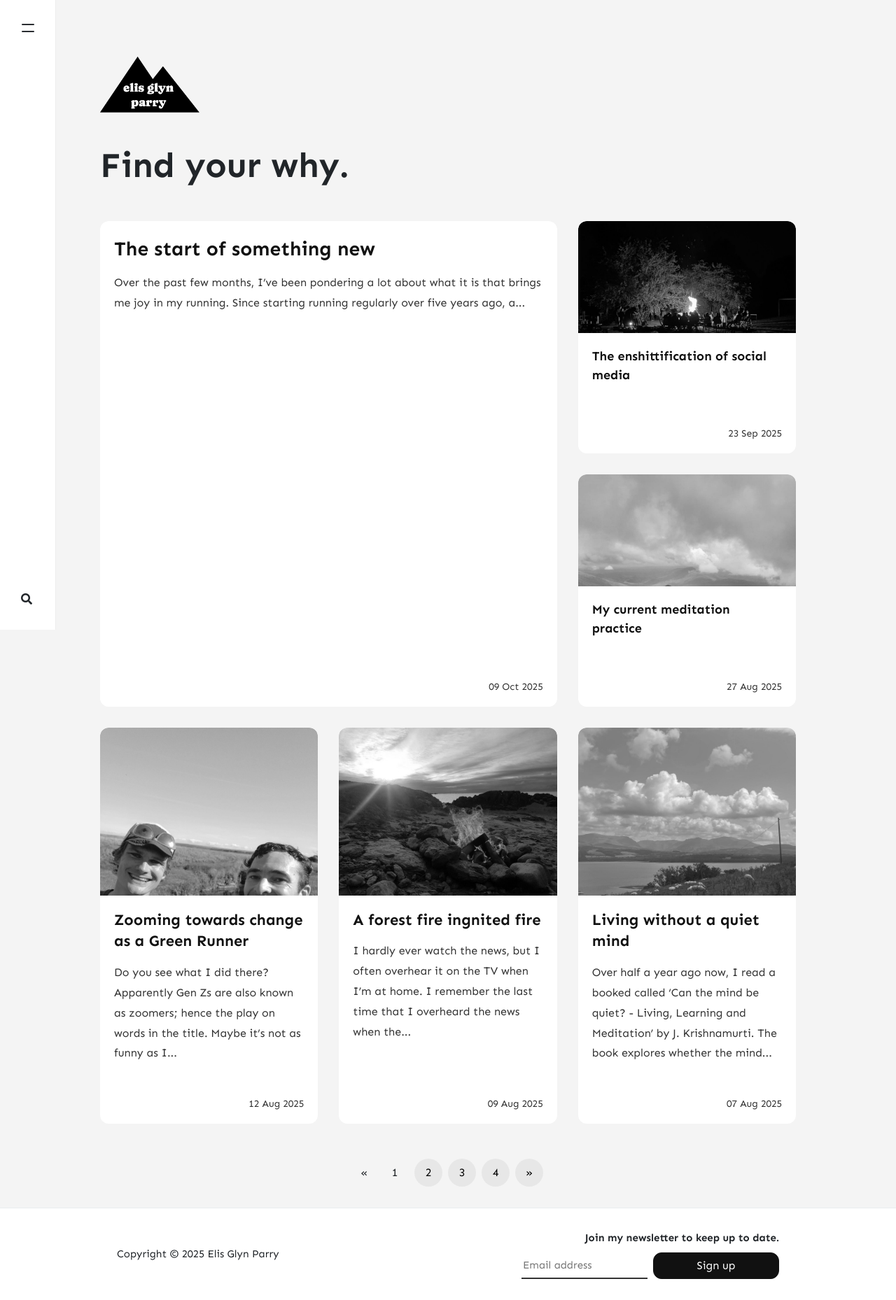
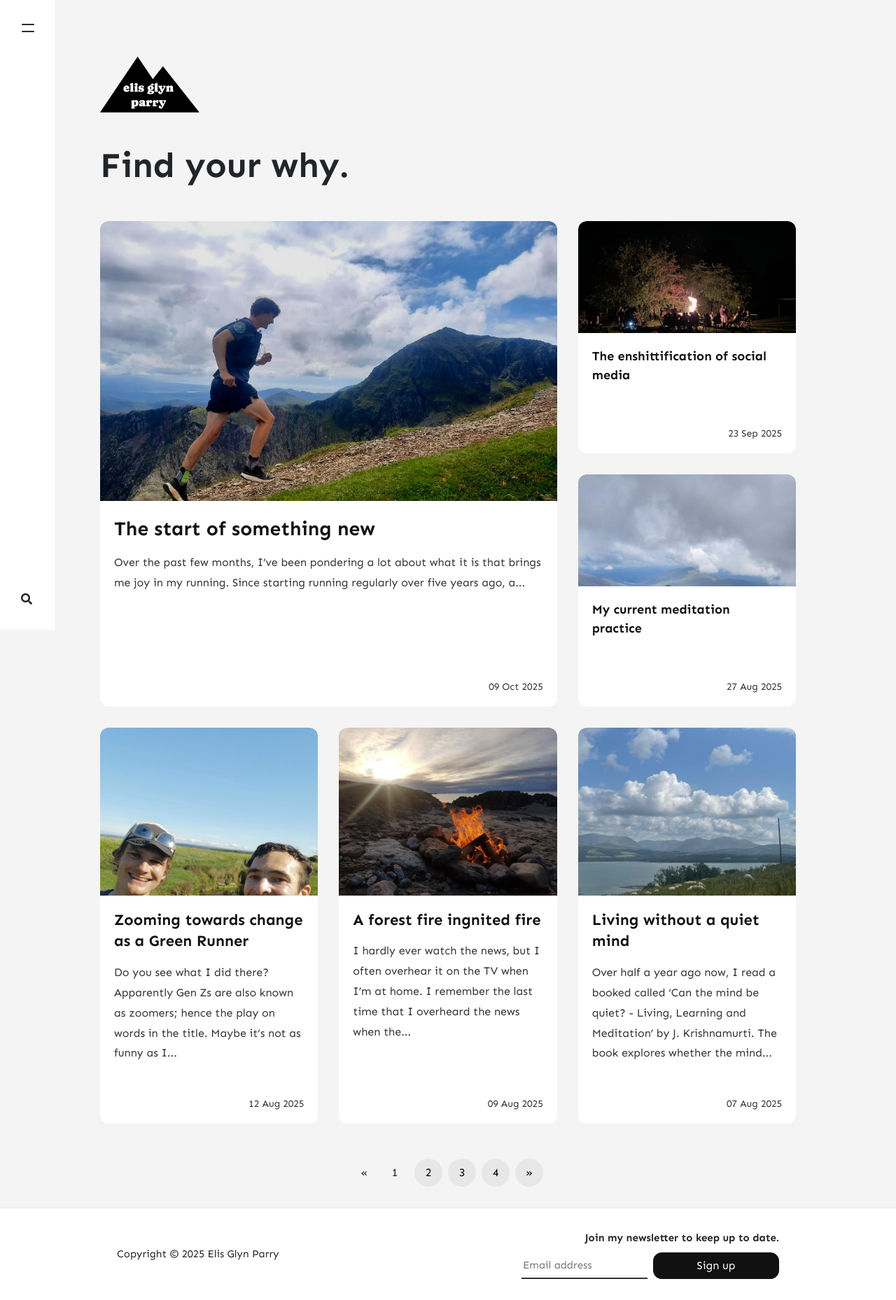
Before and after one commit to ElisParry/elisparry.github.io, a Jekyll site: the page built from index.html, in a window 1280 px wide. Shown: the whole page at 70% size. Built offline with Jekyll 4.4.1, drawn with Linux system fonts in a browser that asks for light colours; nearby versions of some CDN libraries; the list of posts is cut into pages by our own code; comment, search, counter and statistics services are not loaded.

Commit message:
joyrun blog

```diff
--- a/assets/css/theme.scss
+++ b/assets/css/theme.scss
@@ -294,12 +294,6 @@
         width:100%;
         object-position:top;
     }
-}
-
-.blog-grid-item img,
-.card img,
-.postbox img {
-    filter: grayscale(100%);
 }
 
 //pagination
```
Also changed, not shown: _drafts/2025-10-08-creating-ripples.md (+2 -2 lines), _posts/2025-10-09-project-joyrun.md (+1 -1 lines).
